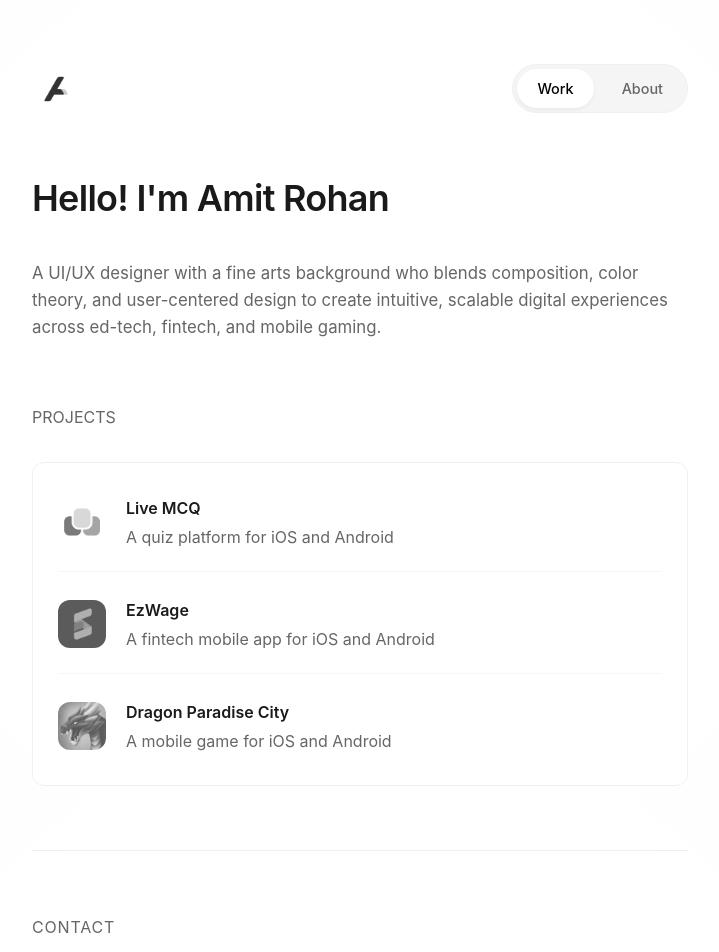
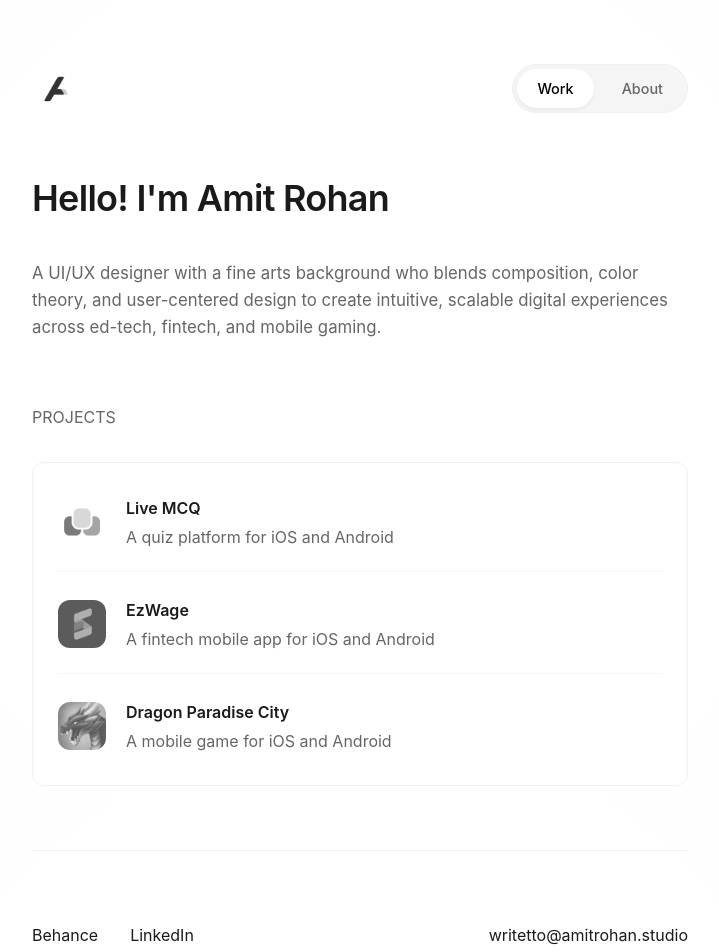
Before and after one commit to ArtisticAmit/portfolio, a React (Vite) app: page / in a window 1280 px wide. Shown: the top 952 px of the page, without its empty margins (280-999 px from the left). Built offline with nearby package versions, Linux system fonts and the light colour scheme.

Commit message:
feat: Configure GitHub Pages deployment and refactor About page testimonial section styling.

```diff
--- a/src/components/Footer.jsx
+++ b/src/components/Footer.jsx
@@ -4,7 +4,6 @@ import './Footer.css'
 const Footer = () => {
     return (
         <footer className="footer">
-            <h3 className="footer-title">Contact</h3>
             <div className="footer-links">
                 <div className="footer-social">
                     <a href="https://www.behance.net/ArtisticAmit" target="_blank" rel="noopener noreferrer" className="text-button">
```
